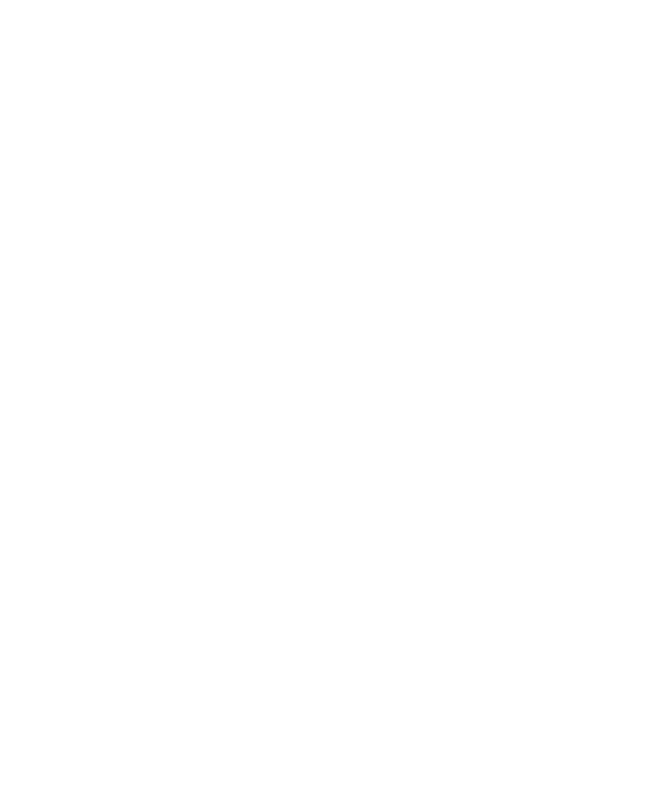
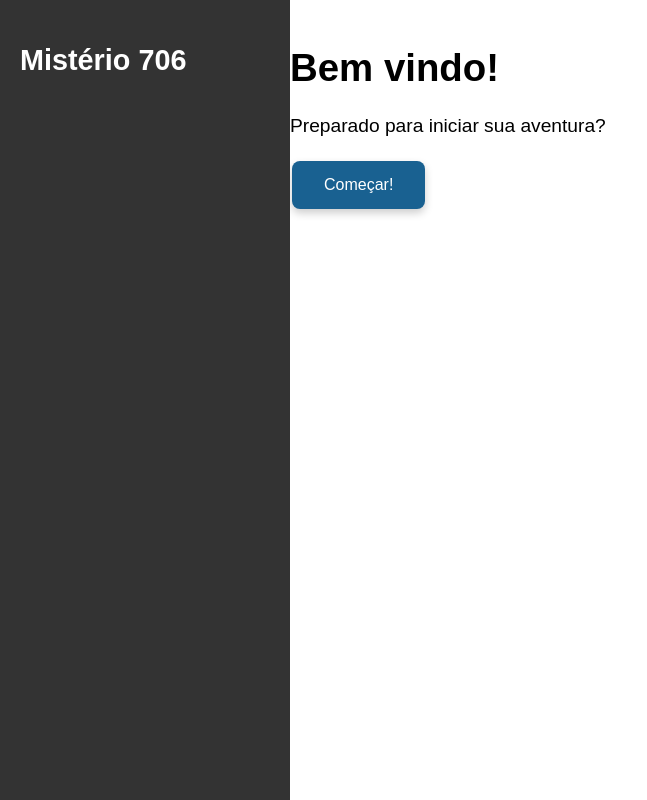
Before and after one commit to GuilhermeDomiciano/Misterio706, a plain HTML site: page index.html in a window 1280 px wide. Shown: the whole page, without its empty margins (0-647 px from the left). Drawn offline with Linux system fonts and the light colour scheme.

Commit message:
continuedade

```diff
--- a/index.html
+++ b/index.html
@@ -3,10 +3,20 @@
 <head>
     <meta charset="UTF-8">
     <meta name="viewport" content="width=device-width, initial-scale=1.0">
-    <title>Document</title>
+    <title>PokeHTML</title>
     <link rel="stylesheet" href="styles.css">
 </head>
 <body>
+    <div class="sidebar">
+        <h2>Mistério 706</h2>
+    </div>
+
+    <div class="content" id="main-content">
+        <h1>Bem vindo!</h1>
+        <p>Preparado para iniciar sua aventura?</p>
+        <button class="btn" onclick="startGame()">Começar!</button>
+
+    </div>
 
     <script src="script.js"></script>
 </body>
--- a/script.js
+++ b/script.js
@@ -0,0 +1,30 @@
+function startGame() {
+    // Limpa o conteúdo principal
+    document.getElementById('main-content').innerHTML = '';
+
+    // Adiciona uma mensagem de boas-vindas
+    const welcomeMessage = document.createElement('div');
+    welcomeMessage.innerHTML = 'Seja bem-vindo ao jogo Mistério 706.<br>Antes de começarmos, qual é o seu nome?<br>';
+    document.getElementById('main-content').appendChild(welcomeMessage);
+
+    // Cria e adiciona o campo de entrada para o nome
+    const caixaNome = document.createElement('input');
+    caixaNome.id = 'inputName';
+    caixaNome.placeholder = 'Digite seu nome'; // Adiciona um placeholder para melhor experiência do usuário
+    document.getElementById('main-content').appendChild(caixaNome);
+
+    // Cria e adiciona o botão de confirmação
+    const btnConfirm = document.createElement('button');
+    btnConfirm.className = 'btn'; // Corrige a propriedade para a classe
+    btnConfirm.textContent = 'Prosseguir';
+    btnConfirm.onclick = beginGame; // Define a função diretamente
+    document.getElementById('main-content').appendChild(btnConfirm);
+}
+
+function beginGame() {
+    const playerName = document.getElementById('inputName').value;
+
+    document.getElementById('main-content').innerHTML = '';
+
+
+}
--- a/styles.css
+++ b/styles.css
@@ -0,0 +1,64 @@
+body{
+    display: flex;
+    margin: 0;
+    font-family: Arial, sans-serif;
+    font-size: larger;
+}
+
+.sidebar {
+    width: 250px;
+    background-color: #333;
+    color: #fff;
+    padding: 20px;
+    position: fixed;
+    height: 100%;
+
+}
+
+.sidebar a{
+    display: block;
+    color: #fff;
+    text-decoration: none;
+    margin: 15px 0;
+    padding: 10px;
+    border-radius: 5px;
+}
+
+.sidebar a:hover{
+    background-color: #575757;
+}
+
+.content {
+    margin-left: 270px;
+    padding: 20px;
+    width: 100%;
+}
+
+
+.btn {
+    background-color: #196191; /* Azul vibrante */
+    border: none; /* Sem bordas */
+    color: white; /* Texto branco */
+    padding: 15px 32px; /* Espaçamento interno */
+    text-align: center; /* Centraliza o texto */
+    text-decoration: none; /* Remove sublinhado */
+    display: inline-block; /* Exibe como bloco inline */
+    font-size: 16px; /* Tamanho da fonte */
+    margin: 4px 2px; /* Margens ao redor */
+    cursor: pointer; /* Muda o cursor ao passar o mouse */
+    border-radius: 8px; /* Bordas arredondadas */
+    box-shadow: 0 4px 8px rgba(0, 0, 0, 0.2); /* Sombra para efeito de elevação */
+    transition: background-color 0.3s, transform 0.2s; /* Transição suave */
+}
+
+/* Efeito ao passar o mouse */
+.btn:hover {
+    background-color: #2980b9; /* Azul mais escuro */
+    transform: scale(1.05); /* Aumenta o botão ligeiramente */
+}
+
+/* Efeito ao clicar */
+.btn:active {
+    background-color: #1c6ea4; /* Azul ainda mais escuro */
+    transform: scale(0.98); /* Reduz ligeiramente o botão */
+}
```
